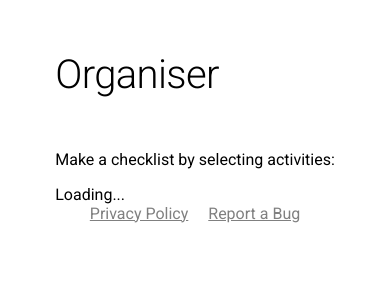
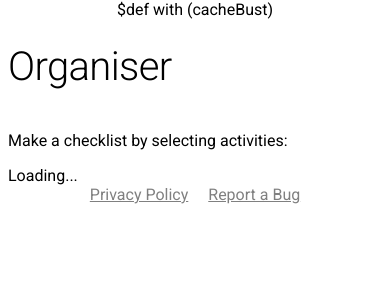
Before and after one commit to kittsville/Organiser, a Python web app: template templates/homepage.html in a window 390 px wide. Shown: the top 300 px of the page. Run offline with Jinja, Linux system fonts and the light colour scheme; the template is opened without the code that fills it, so the values that code supplies are empty.

Commit message:
Improve frontend
Add cache busting of CSS/JS
Improve layout (although it still overflows on mobile)

```diff
--- a/static/styles.css
+++ b/static/styles.css
@@ -7,6 +7,7 @@
 }
 
 main {
+  width: 100%;
   max-width: 1200px;
 }
 
@@ -36,5 +37,6 @@
   h1.mdc-typography.mdc-typography--headline1 {
     font-size: 2.5em;
 	  width: 100%;
+    margin: 0px;
   }
 }
--- a/templates/homepage.html
+++ b/templates/homepage.html
@@ -1,3 +1,4 @@
+$def with (cacheBust)
 <!DOCTYPE html>
 <html lang="en">
   <head>
@@ -22,7 +23,7 @@
     <link href="https://fonts.googleapis.com/css?family=Roboto:300,400,500" rel="stylesheet">
     <link href="/static/material-components-web.min.css" rel="stylesheet">
 
-    <link href="/static/styles.css" rel="stylesheet">
+    <link href="/static/styles.css?v=$cacheBust" rel="stylesheet">
 
     <!-- <link rel="icon" type="image/png" sizes="32x32" href="/static/favicons/favicon-32x32.png">
     <link rel="icon" type="image/png" sizes="16x16" href="/static/favicons/favicon-16x16.png">
@@ -52,7 +53,7 @@
 
     <div>
       <script src="/static/material-components-web.min.js"></script>
-      <script src="/static/scripts.js"></script>
+      <script src="/static/scripts.js?v=$cacheBust"></script>
     </div>
   </body>
 </html>
```
Also changed, not shown: app.py (+5 -3 lines), user.py (+16 -0 lines).
